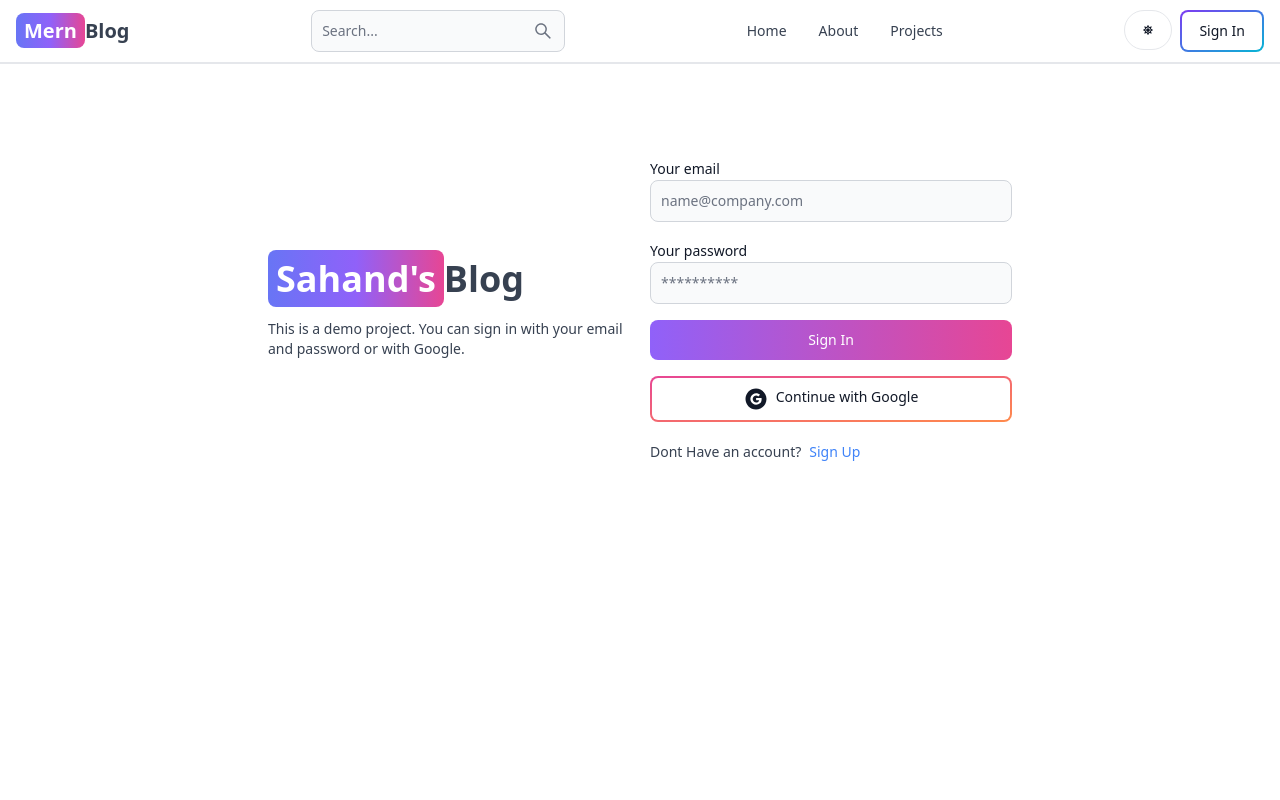
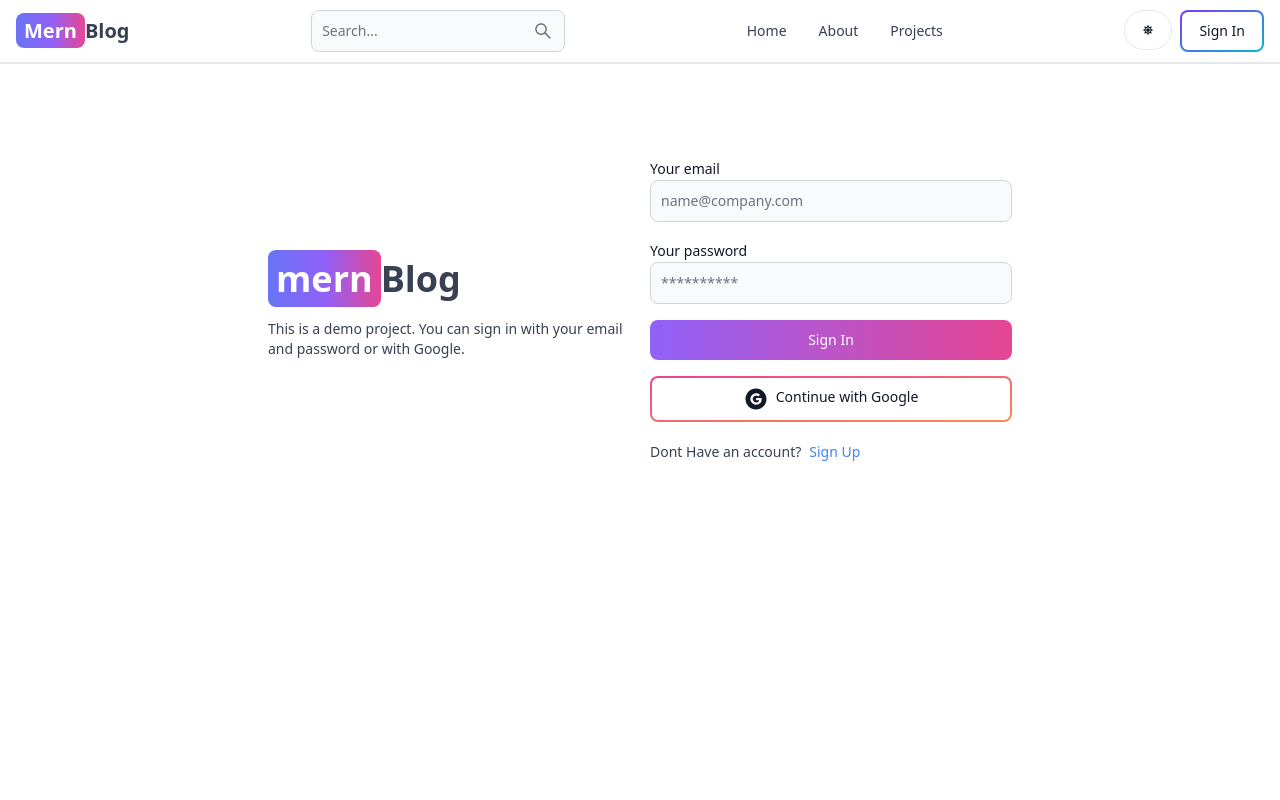
Before and after one commit to Soumya1432/Mern-Blog, a React (Vite) app in the folder client/: page /sign-in in a window 1280 px wide. Shown: the top 800 px of the page. Built offline with nearby package versions, Linux system fonts and the light colour scheme; no server answers.

Commit message:
Update SignIn.jsx

```diff
--- a/client/src/pages/SignIn.jsx
+++ b/client/src/pages/SignIn.jsx
@@ -49,7 +49,8 @@ export default function SignIn() {
         <div className='flex-1'>
           <Link to='/' className='font-bold dark:text-white text-4xl'>
             <span className='px-2 py-1 bg-gradient-to-r from-indigo-500 via-purple-500 to-pink-500 rounded-lg text-white'>
-              Sahand's
+              mern
+
             </span>
             Blog
           </Link>
```
